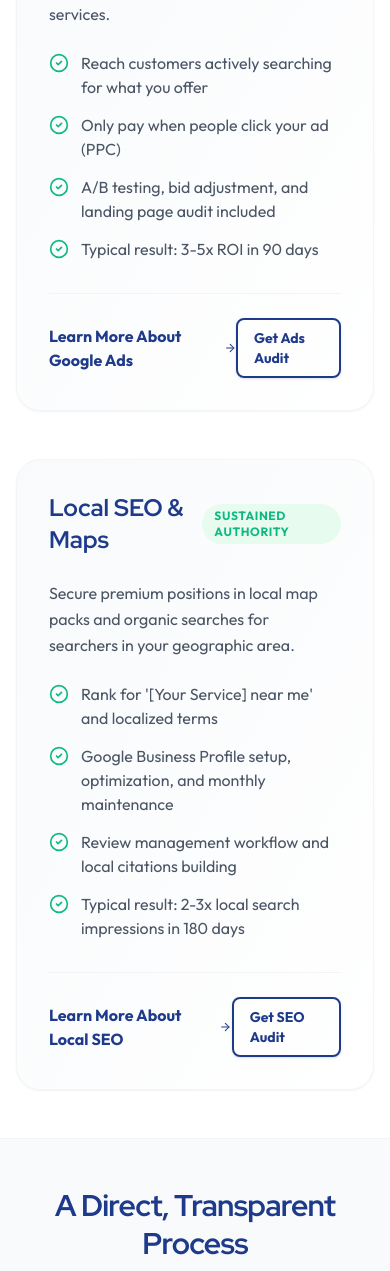
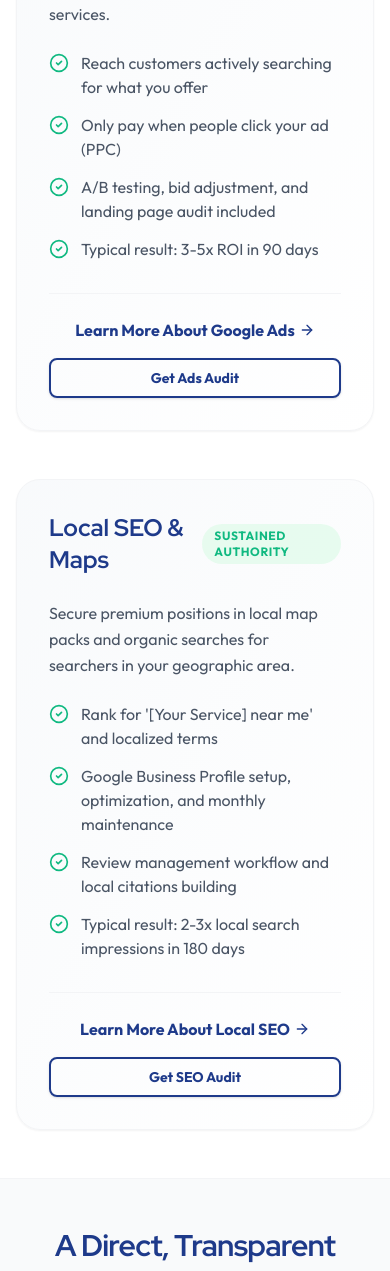
Before and after one commit to rafiulislam1306/Agency, a Next.js app: page / in a window 390 px wide. Shown: the part 3145-4416 px from the top of the page. Built offline with nearby package versions, Linux system fonts and the light colour scheme.

Commit message:
style: fix squashed cta layout in ads/seo cards on mobile

```diff
--- a/app/page.tsx
+++ b/app/page.tsx
@@ -248,17 +248,17 @@ export default function Home() {
                     "Typical result: 3-5x ROI in 90 days"
                   ].map((bullet, idx) => (
                     <li key={idx} className="flex items-start text-base text-gray-600">
-                      <CheckCircle2 className="w-5 h-5 text-brand-green mr-3 flex-shrink-0 mt-0.5" />
+                      <CheckCircle2 className="w-5 h-5 text-brand-green mr-3 flex-shrink-0 mt-0.5" aria-hidden="true" />
                       <span>{bullet}</span>
                     </li>
                   ))}
                 </ul>
               </div>
-              <div className="flex items-center justify-between pt-6 border-t border-gray-100">
-                <Link href="/services#google-ads" className="inline-flex items-center text-base font-bold text-brand-blue hover:text-brand-orange transition-colors">
+              <div className="flex flex-col sm:flex-row sm:items-center sm:justify-between gap-4 pt-6 border-t border-gray-100">
+                <Link href="/services#google-ads" className="inline-flex items-center justify-center sm:justify-start text-base font-bold text-brand-blue hover:text-brand-orange transition-colors">
                   Learn More About Google Ads <ArrowRight className="w-4 h-4 ml-1" aria-hidden="true" />
                 </Link>
-                <CTAButton href="/contact" variant="outline" size="sm">
+                <CTAButton href="/contact" variant="outline" size="sm" className="w-full sm:w-auto">
                   Get Ads Audit
                 </CTAButton>
               </div>
@@ -288,11 +288,11 @@ export default function Home() {
                   ))}
                 </ul>
               </div>
-              <div className="flex items-center justify-between pt-6 border-t border-gray-100">
-                <Link href="/services#local-seo" className="inline-flex items-center text-base font-bold text-brand-blue hover:text-brand-orange transition-colors">
+              <div className="flex flex-col sm:flex-row sm:items-center sm:justify-between gap-4 pt-6 border-t border-gray-100">
+                <Link href="/services#local-seo" className="inline-flex items-center justify-center sm:justify-start text-base font-bold text-brand-blue hover:text-brand-orange transition-colors">
                   Learn More About Local SEO <ArrowRight className="w-4 h-4 ml-1" aria-hidden="true" />
                 </Link>
-                <CTAButton href="/contact" variant="outline" size="sm">
+                <CTAButton href="/contact" variant="outline" size="sm" className="w-full sm:w-auto">
                   Get SEO Audit
                 </CTAButton>
               </div>
```
